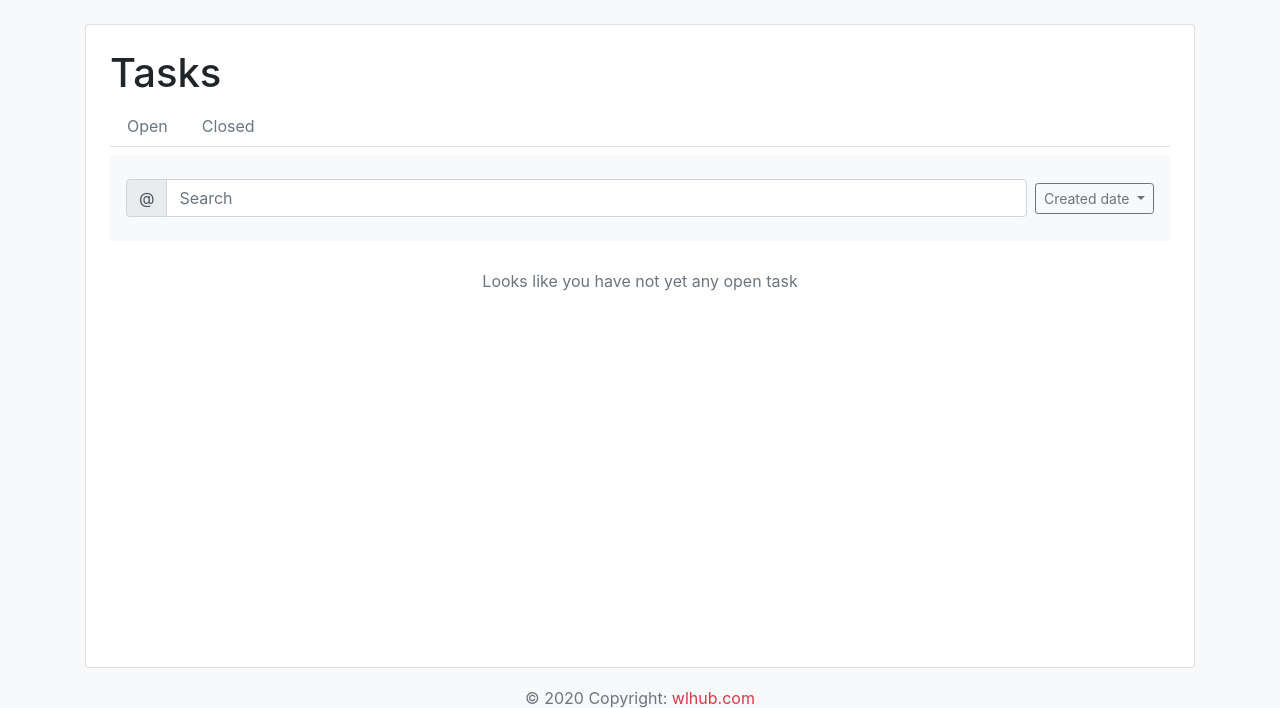
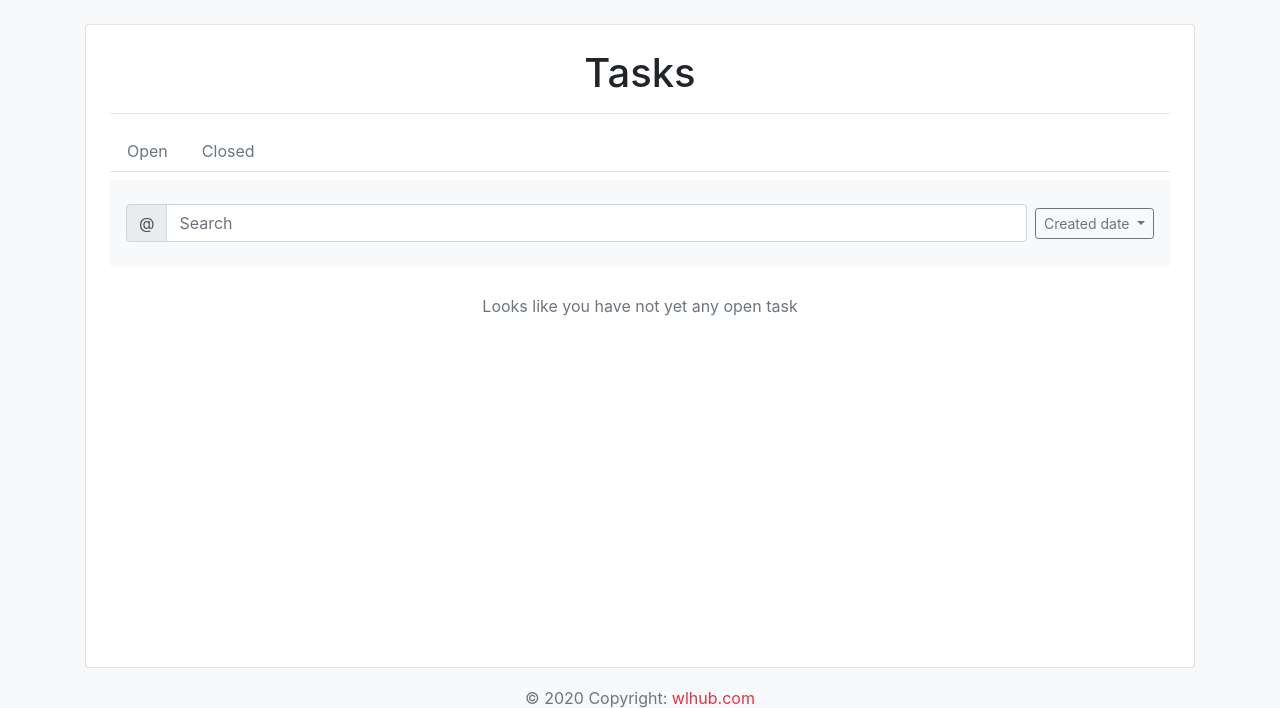
Before and after one commit to azinit/wlhub, a Django app: page /tasks/list/1 in a window 1280 px wide. Shown: the part 72-780 px from the top of the page. Run offline with Django 3.2, Linux system fonts and the light colour scheme; the visitor is signed in with stand-in values (Sample User, id 1); some libraries are stand-ins or nearby versions.

Commit message:
minor fix

```diff
--- a/wlhub/tasks/views.py
+++ b/wlhub/tasks/views.py
@@ -12,7 +12,7 @@ def task_list(request, category: str):
     tasks = []
     if category == 'open':
         tasks = Task.open().filter(subject__area__user=user)
-    if category == 'close':
+    if category == 'closed':
         tasks = Task.closed().filter(subject__area__user=user)
 
     context = {
--- a/wlhub/templates/tasks/index.html
+++ b/wlhub/templates/tasks/index.html
@@ -8,9 +8,10 @@
     <section class="tasks-list h-100-pr">
         <div class="container d-flex flex-column h-100-pr">
             <div class="card p-4 mt-4 flex-grow-1">
-                <div class="tasks__header">
-                    <h1>Tasks</h1>
+                <div class="tasks__header mb-0 text-center">
+                    <h1 class="mb-0">Tasks</h1>
                 </div>
+                <hr/>
                 <ul class="nav nav-tabs mb-2">
                     <li class="nav-item">
                         <a class="nav-link text-secondary {% if category == "open" %}active text-danger{% endif %}"
@@ -19,8 +20,8 @@
                         </a>
                     </li>
                     <li class="nav-item">
-                        <a class="nav-link text-secondary {% if category == "close" %}active text-danger{% endif %}"
-                           href="{% url 'tasks-list' category="close" %}">Closed</a>
+                        <a class="nav-link text-secondary {% if category == "closed" %}active text-danger{% endif %}"
+                           href="{% url 'tasks-list' category="closed" %}">Closed</a>
                     </li>
                 </ul>
                 {% include 'tasks/includes/toolbar.html' %}
```
